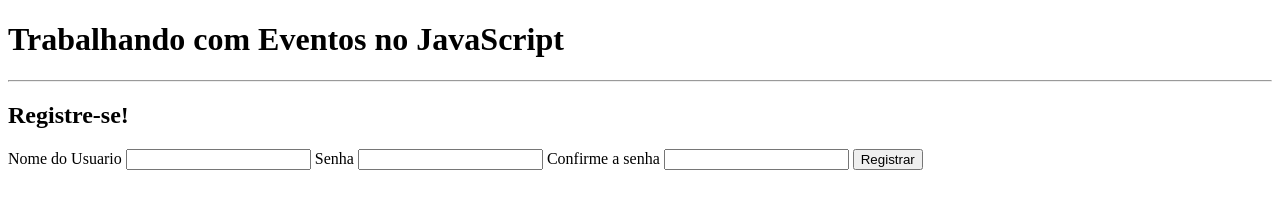
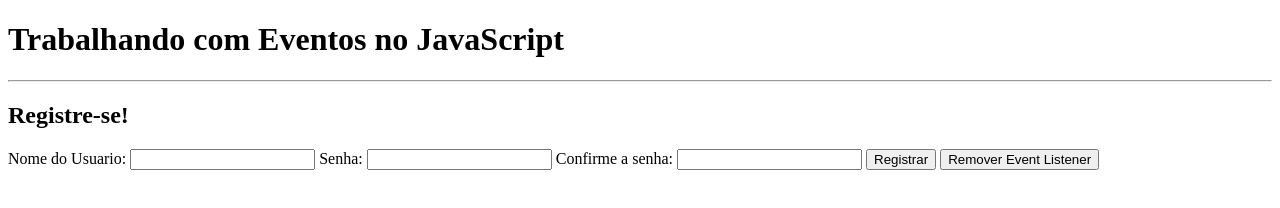
Before and after one commit to Viitorsoares/aulas-javascript, a plain HTML site: page aula07/index.html in a window 1280 px wide. Both pictures are taken after a click on the button "Registrar". Drawn offline with Linux system fonts and the light colour scheme.

Commit message:
aulas atualizadas

```diff
--- a/aula07/index.html
+++ b/aula07/index.html
@@ -4,7 +4,7 @@
     <meta charset="UTF-8">
     <meta name="viewport" content="width=device-width, initial-scale=1.0">
     <title>Trabalhando com Eventos no JavaScript</title>
-    <script src="index.js"></script>
+    <script src="index.js" defer></script>
 </head>
 <body>
     <h1>Trabalhando com Eventos no JavaScript</h1>
@@ -12,13 +12,14 @@
 
     <h2>Registre-se!</h2>
     <section>
-        <label for="username">Nome do Usuario</label>
+        <label for="username">Nome do Usuario:</label>
         <input type="text" name="username" id="username">
-        <label for="password">Senha</label>
+        <label for="password">Senha:</label>
         <input type="password" name="password" id="password">
-        <label for="passwordConfirmation">Confirme a senha</label>
+        <label for="passwordConfirmation">Confirme a senha:</label>
         <input type="password" name="passwordConfirmation" id="passwordConfirmation">
-        <button onclick="register(this.parentNode)">Registrar</button> <!-- this, referencia ao próprio objeto-->
+        <button id="register-button">Registrar</button>
+        <button onclick="removeListener()">Remover Event Listener</button>
     </section>
 </body>
 </body>
--- a/aula07/index.js
+++ b/aula07/index.js
@@ -0,0 +1,29 @@
+// função que ira acontecer quando o evento "click" ocorrer
+function register(ev) {
+    console.log(ev)
+    const sectionElement = ev.currentTarget.parentNode
+    const username = sectionElement.children.username.value
+    const password = sectionElement.children.password.value
+    const passwordConfirmation = sectionElement.children.passwordConfirmation.value
+
+    if (password === passwordConfirmation) {
+        alert("Usuário " + username + " registrado!")
+    } else {
+        alert("As senhas não conferem")
+    }
+}
+
+const button = document.getElementById('register-button')
+
+// addEventListener adiciona eventos no html
+button.addEventListener('click', register)
+
+// removeEventListener remove o evento addEventListener
+function removeListener() {
+    button.removeEventListener('click', register)
+    alert('Event removed')
+}
+
+button.addEventListener('mouseover', function (ev) {
+    console.log(ev.currentTarget)
+})
```
Also changed, not shown: aula06/index.html (+3 -1 lines).
